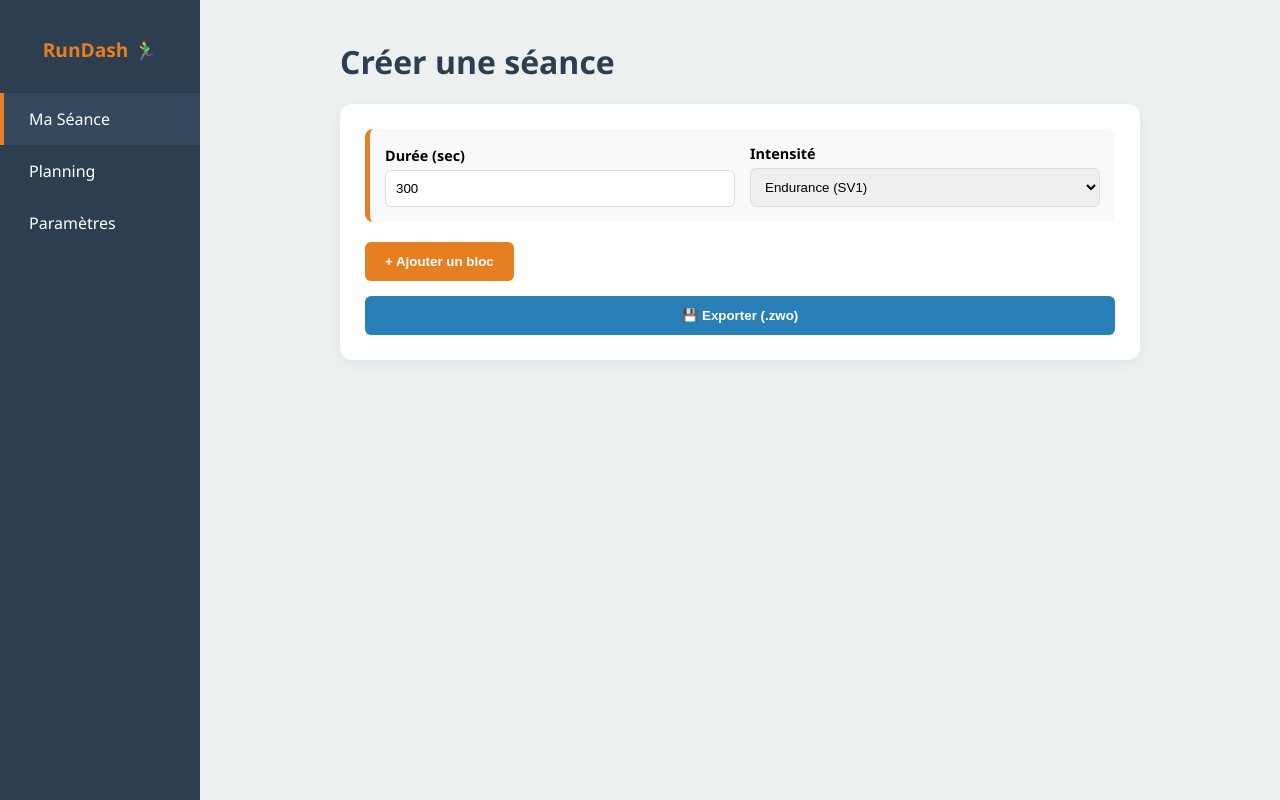
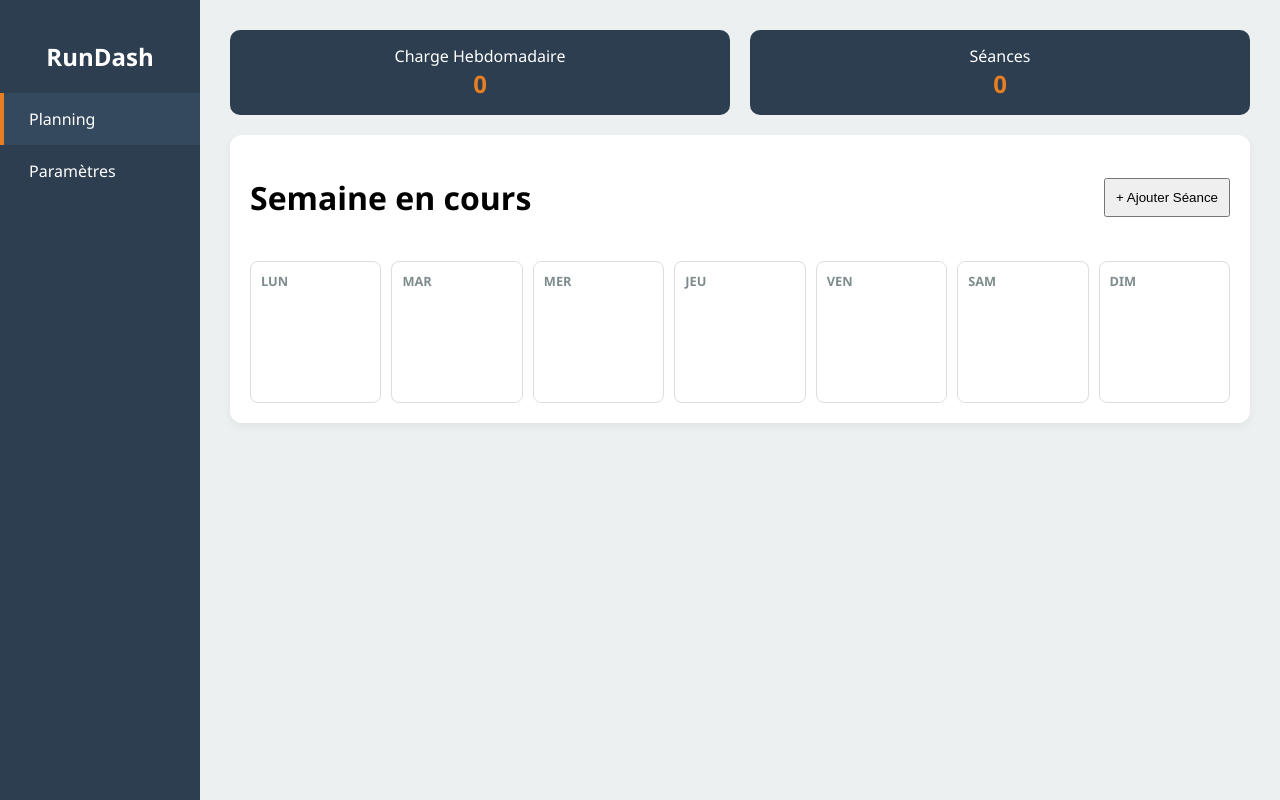
Before and after one commit to Allequsse/mon-app-running, a plain HTML site: page index.html in a window 1280 px wide. Drawn offline with Linux system fonts and the light colour scheme.

Commit message:
Update title and improve layout in index.html

```diff
--- a/index.html
+++ b/index.html
@@ -3,165 +3,134 @@
 <head>
     <meta charset="UTF-8">
     <meta name="viewport" content="width=device-width, initial-scale=1.0">
-    <title>RunDash - Mon App de Running</title>
+    <title>RunDash Pro - Calendrier & Charge</title>
     <style>
         :root { --primary: #e67e22; --dark: #2c3e50; --light: #ecf0f1; --sidebar-w: 200px; }
         body { font-family: 'Segoe UI', sans-serif; margin: 0; display: flex; height: 100vh; background: var(--light); }
+        nav { width: var(--sidebar-w); background: var(--dark); color: white; display: flex; flex-direction: column; padding: 20px 0; }
+        .nav-item { padding: 15px 25px; cursor: pointer; transition: 0.3s; border-left: 4px solid transparent; }
+        .nav-item.active { background: #34495e; border-left: 4px solid var(--primary); }
+        main { flex: 1; padding: 30px; overflow-y: auto; }
+        .tab-content { display: none; }
+        .tab-content.active { display: block; }
+        .card { background: white; padding: 20px; border-radius: 12px; box-shadow: 0 4px 10px rgba(0,0,0,0.05); margin-bottom: 20px; }
 
-        /* Sidebar */
-        nav { width: var(--sidebar-w); background: var(--dark); color: white; display: flex; flex-direction: column; padding: 20px 0; }
-        nav h2 { text-align: center; font-size: 1.2rem; margin-bottom: 30px; color: var(--primary); }
-        .nav-item { padding: 15px 25px; cursor: pointer; transition: 0.3s; border-left: 4px solid transparent; }
-        .nav-item:hover { background: #34495e; }
-        .nav-item.active { background: #34495e; border-left: 4px solid var(--primary); }
+        /* Grille Calendrier */
+        .calendar-grid { display: grid; grid-template-columns: repeat(7, 1fr); gap: 10px; margin-top: 20px; }
+        .day-card { background: white; border: 1px solid #ddd; border-radius: 8px; min-height: 120px; padding: 10px; position: relative; }
+        .day-name { font-weight: bold; font-size: 0.8rem; color: #7f8c8d; text-transform: uppercase; }
+        .load-badge { position: absolute; bottom: 10px; right: 10px; background: var(--primary); color: white; padding: 2px 8px; border-radius: 10px; font-size: 0.75rem; }
+        .session-item { font-size: 0.7rem; background: #eef2f3; padding: 4px; margin-top: 5px; border-radius: 4px; border-left: 3px solid var(--primary); }
 
-        /* Contenu principal */
-        main { flex: 1; padding: 40px; overflow-y: auto; }
-        .tab-content { display: none; max-width: 800px; margin: 0 auto; }
-        .tab-content.active { display: block; }
-
-        /* Style des cartes et formulaires */
-        .card { background: white; padding: 25px; border-radius: 12px; box-shadow: 0 4px 15px rgba(0,0,0,0.05); margin-bottom: 20px; }
-        h1 { margin-top: 0; color: var(--dark); }
-        .grid { display: grid; grid-template-columns: 1fr 1fr; gap: 20px; }
-        label { display: block; margin-bottom: 5px; font-weight: bold; font-size: 0.9rem; }
-        input, select { width: 100%; padding: 10px; border: 1px solid #ddd; border-radius: 6px; box-sizing: border-box; }
-
-        /* Boutons */
-        .btn { padding: 12px 20px; border: none; border-radius: 6px; cursor: pointer; font-weight: bold; transition: 0.2s; }
-        .btn-primary { background: var(--primary); color: white; }
-        .btn-save { background: #27ae60; color: white; margin-top: 15px; width: 100%; }
-
-        /* Liste des séances */
-        .step { background: #f8f9fa; padding: 15px; border-radius: 8px; margin-bottom: 10px; border-left: 5px solid var(--primary); display: flex; gap: 15px; align-items: end; }
+        .stats-bar { display: flex; gap: 20px; margin-bottom: 20px; }
+        .stat-box { background: var(--dark); color: white; padding: 15px; border-radius: 10px; flex: 1; text-align: center; }
+        .stat-box span { display: block; font-size: 1.5rem; font-weight: bold; color: var(--primary); }
     </style>
 </head>
 <body>
 
     <nav>
-        <h2>RunDash 🏃‍♂️</h2>
-        <div class="nav-item active" onclick="showTab('tab-seance')">Ma Séance</div>
-        <div class="nav-item" onclick="showTab('tab-planning')">Planning</div>
+        <h2 style="text-align:center">RunDash</h2>
+        <div class="nav-item active" onclick="showTab('tab-planning')">Planning</div>
         <div class="nav-item" onclick="showTab('tab-settings')">Paramètres</div>
     </nav>
 
     <main>
-
-        <div id="tab-seance" class="tab-content active">
-            <h1>Créer une séance</h1>
-            <div class="card">
-                <div id="workout-steps"></div>
-                <button class="btn btn-primary" onclick="addStep()" style="margin-top: 10px;">+ Ajouter un bloc</button>
-                <button class="btn btn-save" onclick="downloadWorkout()" style="background: #2980b9;">💾 Exporter (.zwo)</button>
-            </div>
+        <div id="tab-planning" class="tab-content active">
+            <div class="stats-bar">
+                <div class="stat-box">Charge Hebdomadaire <span id="weekly-load">0</span></div>
+                <div class="stat-box">Séances <span id="session-count">0</span></div>
             </div>
 
-        <div id="tab-planning" class="tab-content">
-            <h1>Planning d'entraînement</h1>
             <div class="card">
-                <p>Ici s'affichera ton calendrier de la semaine.</p>
-                <div style="height: 300px; border: 2px dashed #ccc; display: flex; align-items: center; justify-content: center; color: #999;">
-                    Module Calendrier en cours de développement...
+                <div style="display:flex; justify-content: space-between; align-items: center;">
+                    <h1>Semaine en cours</h1>
+                    <button onclick="addSessionPrompt()" style="padding:10px; cursor:pointer">+ Ajouter Séance</button>
+                </div>
+                <div class="calendar-grid" id="calendar">
                     </div>
             </div>
         </div>
 
         <div id="tab-settings" class="tab-content">
-            <h1>Mes Zones de Référence</h1>
+            <h1>Paramètres Physiologiques</h1>
             <div class="card">
-                <div class="grid">
-                    <div>
-                        <label>VMA (km/h)</label>
-                        <input type="number" id="vma" step="0.1" placeholder="ex: 16.5">
-                    </div>
-                    <div>
-                        <label>FC Max (bpm)</label>
-                        <input type="number" id="fcmax" placeholder="ex: 190">
-                    </div>
-                    <div>
-                        <label>SV1 (Seuil Endurance)</label>
-                        <input type="number" id="sv1_vitesse" placeholder="Vitesse km/h">
-                        <input type="number" id="sv1_fc" placeholder="FC associée" style="margin-top:5px">
-                    </div>
-                    <div>
-                        <label>SV2 (Seuil Anaérobie)</label>
-                        <input type="number" id="sv2_vitesse" placeholder="Vitesse km/h">
-                        <input type="number" id="sv2_fc" placeholder="FC associée" style="margin-top:5px">
+                <label>Fréquence Cardiaque au SV1 (BPM)</label>
+                <input type="number" id="hr_sv1" value="145" style="width:100%; padding:10px; margin-bottom:15px;">
+                <label>Fréquence Cardiaque au SV2 (BPM)</label>
+                <input type="number" id="hr_sv2" value="165" style="width:100%; padding:10px; margin-bottom:15px;">
+                <button onclick="saveSettings()" style="width:100%; padding:10px; background:green; color:white; border:none; border-radius:5px; cursor:pointer">Enregistrer</button>
             </div>
         </div>
-                <button class="btn btn-save" onclick="saveSettings()">Enregistrer mes profils</button>
-            </div>
-        </div>
-
     </main>
 
 <script>
-        // --- LOGIQUE DES ONGLETS ---
-        function showTab(tabId) {
-            document.querySelectorAll('.tab-content').forEach(tab => tab.classList.remove('active'));
-            document.querySelectorAll('.nav-item').forEach(item => item.classList.remove('active'));
-            document.getElementById(tabId).classList.add('active');
+    let sessions = JSON.parse(localStorage.getItem('runSessions')) || [];
+    let settings = JSON.parse(localStorage.getItem('runSettings')) || { hr_sv1: 145, hr_sv2: 165 };
+
+    function showTab(id) {
+        document.querySelectorAll('.tab-content').forEach(t => t.classList.remove('active'));
+        document.querySelectorAll('.nav-item').forEach(n => n.classList.remove('active'));
+        document.getElementById(id).classList.add('active');
         event.currentTarget.classList.add('active');
     }
 
-        // --- GESTION DES PARAMÈTRES (LocalStorage) ---
     function saveSettings() {
-            const settings = {
-                vma: document.getElementById('vma').value,
-                fcmax: document.getElementById('fcmax').value,
-                sv1_v: document.getElementById('sv1_vitesse').value,
-                sv1_fc: document.getElementById('sv1_fc').value,
-                sv2_v: document.getElementById('sv2_vitesse').value,
-                sv2_fc: document.getElementById('sv2_fc').value
-            };
+        settings.hr_sv1 = document.getElementById('hr_sv1').value;
+        settings.hr_sv2 = document.getElementById('hr_sv2').value;
         localStorage.setItem('runSettings', JSON.stringify(settings));
-            alert("Paramètres sauvegardés sur votre navigateur !");
+        renderCalendar();
     }
 
-        function loadSettings() {
-            const saved = localStorage.getItem('runSettings');
-            if (saved) {
-                const s = JSON.parse(saved);
-                document.getElementById('vma').value = s.vma || '';
-                document.getElementById('fcmax').value = s.fcmax || '';
-                document.getElementById('sv1_vitesse').value = s.sv1_v || '';
-                document.getElementById('sv1_fc').value = s.sv1_fc || '';
-                document.getElementById('sv2_vitesse').value = s.sv2_v || '';
-                document.getElementById('sv2_fc').value = s.sv2_fc || '';
+    function calculateLoad(durationMin, avgHR) {
+        let coeff = 1;
+        if (avgHR >= settings.hr_sv2) coeff = 4;
+        else if (avgHR >= settings.hr_sv1) coeff = 2;
+        else coeff = 1;
+
+        return Math.round(durationMin * coeff);
+    }
+
+    function addSessionPrompt() {
+        const day = prompt("Jour (0=Lundi, 6=Dimanche)");
+        const dur = prompt("Durée (minutes)");
+        const hr = prompt("FC moyenne de la séance");
+
+        if (day && dur && hr) {
+            const load = calculateLoad(dur, hr);
+            sessions.push({ day: parseInt(day), duration: dur, hr: hr, load: load });
+            localStorage.setItem('runSessions', JSON.stringify(sessions));
+            renderCalendar();
         }
     }
 
-        // --- GÉNÉRATEUR DE SÉANCE ---
-        function addStep() {
-            const container = document.getElementById('workout-steps');
-            const div = document.createElement('div');
-            div.className = 'step';
-            div.innerHTML = `
-                <div style="flex:2">
-                    <label>Durée (sec)</label>
-                    <input type="number" class="duration" value="300">
-                </div>
-                <div style="flex:2">
-                    <label>Intensité</label>
-                    <select class="type">
-                        <option value="SteadyState">Endurance (SV1)</option>
-                        <option value="Interval">Seuil (SV2)</option>
-                        <option value="Recovery">Récupération</option>
-                    </select>
+    function renderCalendar() {
+        const calendar = document.getElementById('calendar');
+        calendar.innerHTML = "";
+        const days = ["Lun", "Mar", "Mer", "Jeu", "Ven", "Sam", "Dim"];
+        let totalLoad = 0;
+
+        days.forEach((name, index) => {
+            const daySessions = sessions.filter(s => s.day === index);
+            const dayLoad = daySessions.reduce((acc, s) => acc + s.load, 0);
+            totalLoad += dayLoad;
+
+            let sessionsHTML = daySessions.map(s => `<div class="session-item">${s.duration}min @ ${s.hr}bpm</div>`).join('');
+
+            calendar.innerHTML += `
+                <div class="day-card">
+                    <div class="day-name">${name}</div>
+                    ${sessionsHTML}
+                    ${dayLoad > 0 ? `<div class="load-badge">${dayLoad} pts</div>` : ''}
                 </div>
             `;
-            container.appendChild(div);
+        });
+
+        document.getElementById('weekly-load').innerText = totalLoad;
+        document.getElementById('session-count').innerText = sessions.length;
     }
 
-        function downloadWorkout() {
-            // Logique de téléchargement similaire à la précédente
-            alert("Fichier .zwo généré ! (Voir console)");
-            // ... (Code XML ici)
-        }
-
-        // Initialisation
-        loadSettings();
-        addStep();
+    renderCalendar();
 </script>
 </body>
 </html>
```
Lines whose indentation alone changed are shown as unchanged.
